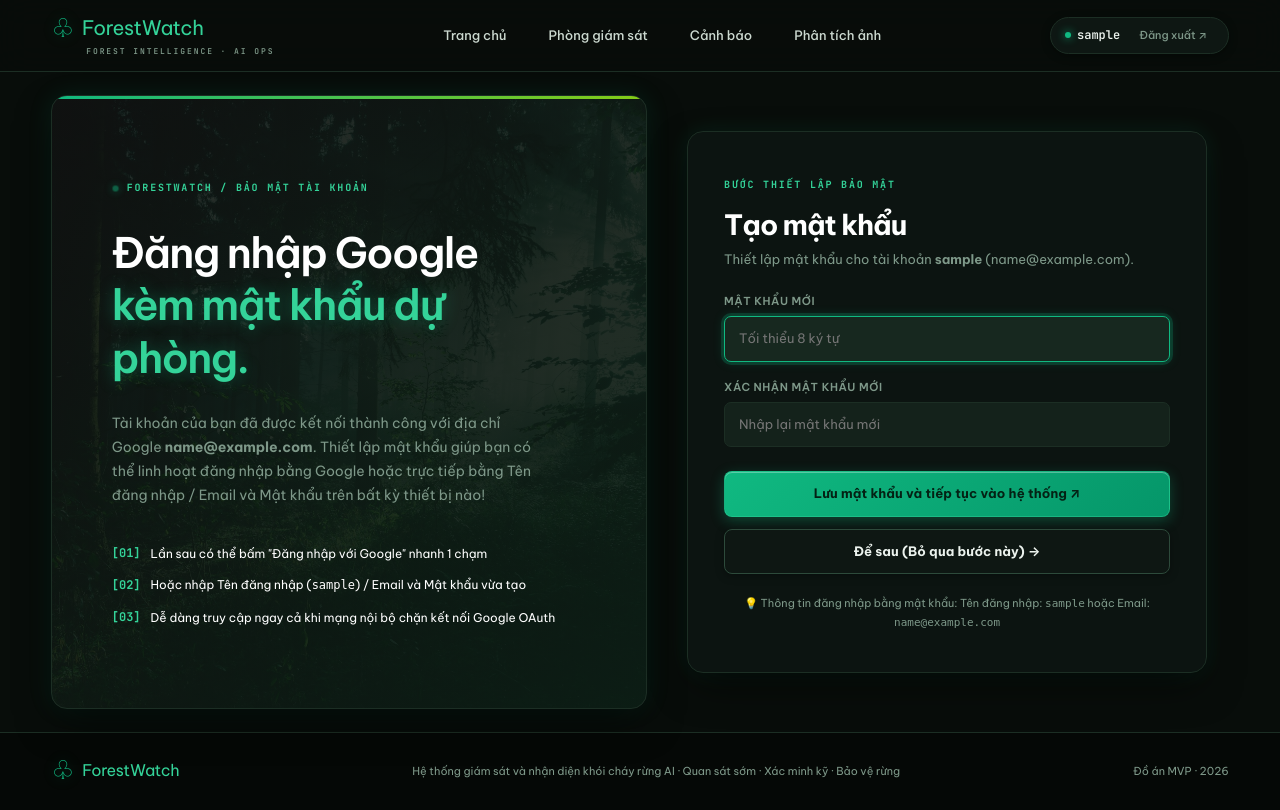
After one commit to Nguyenleduy0709/forestwatch-mvp, a Django app: page /auth/google/set-password/ in a window 1280 px wide. The commit adds this page. Run offline with Django 5.2, Linux system fonts and the light colour scheme; the visitor is signed in with stand-in values (Sample User, id 1); some libraries are stand-ins or nearby versions.

Commit message:
feat(auth): add password setup on Google login and support login by email or password

```diff
--- a/backend/forestwatch/settings.py
+++ b/backend/forestwatch/settings.py
@@ -47,6 +47,10 @@ STATIC_ROOT = BASE_DIR / 'staticfiles'
 # Evidence is served by an authenticated view, not a public media directory.
 MEDIA_ROOT = Path(os.getenv('MEDIA_ROOT', str(BASE_DIR / 'media')))
 DEFAULT_AUTO_FIELD = 'django.db.models.BigAutoField'
+AUTHENTICATION_BACKENDS = [
+    'monitor.auth_backend.EmailOrUsernameModelBackend',
+    'django.contrib.auth.backends.ModelBackend',
+]
 LOGIN_URL = 'login'
 LOGIN_REDIRECT_URL = os.getenv('LOGIN_REDIRECT_URL', 'dashboard')
 LOGOUT_REDIRECT_URL = 'home'
--- a/backend/forestwatch/urls.py
+++ b/backend/forestwatch/urls.py
@@ -18,6 +18,7 @@ urlpatterns = [
     path('logout/', views.logout_view, name='logout'),
     path('auth/google/login/', views.google_login, name='google_login'),
     path('auth/google/callback/', views.google_callback, name='google_callback'),
+    path('auth/google/set-password/', views.google_set_password, name='google_set_password'),
     path('dashboard/', views.dashboard, name='dashboard'),
     path('analyze/', views.analyze, name='analyze'),
     path('runs/<uuid:pk>/', views.detail, name='detail'),
--- a/backend/monitor/auth_views.py
+++ b/backend/monitor/auth_views.py
@@ -2,9 +2,15 @@ import logging
 import secrets
 from django.conf import settings
 from django.contrib import messages
-from django.contrib.auth import get_user_model, login, logout as auth_logout
+from django.contrib.auth import (
+    get_user_model,
+    login,
+    logout as auth_logout,
+    update_session_auth_hash,
+)
+from django.contrib.auth.decorators import login_required
 from django.shortcuts import redirect, render
-from .forms import RegisterForm
+from .forms import RegisterForm, SetPasswordForGoogleForm
 from .oauth import (
     exchange_code_for_tokens,
     fetch_google_user_info,
@@ -33,7 +39,7 @@ def register(request):
                 email=email,
                 password=password,
             )
-            login(request, user, backend='django.contrib.auth.backends.ModelBackend')
+            login(request, user, backend='monitor.auth_backend.EmailOrUsernameModelBackend')
             messages.success(
                 request,
                 f'Đăng ký tài khoản thành công! Chào mừng {user.username} đến với ForestWatch.'
@@ -97,9 +103,18 @@ def google_callback(request):
 
         user_info = fetch_google_user_info(access_token)
         user, created = get_or_create_google_user(user_info)
-        login(request, user, backend='django.contrib.auth.backends.ModelBackend')
+        login(request, user, backend='monitor.auth_backend.EmailOrUsernameModelBackend')
 
-        action = 'Tạo tài khoản mới và đăng nhập' if created else 'Đăng nhập'
+        # If user was just created or doesn't have a usable password yet, prompt password creation
+        if created or not user.has_usable_password():
+            messages.success(
+                request,
+                f'Đăng nhập tài khoản Google ({user.email}) thành công! '
+                f'Vui lòng thiết lập mật khẩu để lần sau có thể đăng nhập linh hoạt bằng tài khoản Google hoặc mật khẩu.'
+            )
+            return redirect('google_set_password')
+
+        action = 'Đăng nhập'
         messages.success(
             request,
             f'{action} thành công với tài khoản Google ({user.email})!'
@@ -115,6 +130,50 @@ def google_callback(request):
         return redirect('login')
 
 
+@login_required
+def google_set_password(request):
+    """
+    Allow users signed in via Google to create/set a password for their account.
+    Once created, they can log in via Google OAuth OR directly by typing their username/email + password.
+    """
+    next_url = request.session.get('google_oauth_next') or settings.LOGIN_REDIRECT_URL
+    if not next_url.startswith('/'):
+        next_url = settings.LOGIN_REDIRECT_URL
+
+    if request.method == 'POST':
+        if 'skip' in request.POST:
+            request.session.pop('google_oauth_next', None)
+            messages.info(
+                request,
+                'Bạn đã bỏ qua bước tạo mật khẩu. Bạn vẫn có thể đăng nhập bằng Google hoặc thiết lập mật khẩu sau.'
+            )
+            return redirect(next_url)
+
+        form = SetPasswordForGoogleForm(request.POST)
+        if form.is_valid():
+            new_password = form.cleaned_data['password']
+            user = request.user
+            user.set_password(new_password)
+            user.save()
+            update_session_auth_hash(request, user)
+            request.session.pop('google_oauth_next', None)
+            messages.success(
+                request,
+                f'Thiết lập mật khẩu thành công! Từ bây giờ, bạn có thể đăng nhập bằng tài khoản Google '
+                f'hoặc nhập trực tiếp Tên đăng nhập ({user.username}) / Email ({user.email}) cùng mật khẩu vừa tạo.'
+            )
+            return redirect(next_url)
+    else:
+        form = SetPasswordForGoogleForm()
+
+    return render(request, 'registration/set_password.html', {
+        'form': form,
+        'user': request.user,
+        'has_password': request.user.has_usable_password(),
+        'next_url': next_url,
+    })
+
+
 def logout_view(request):
     """Log out the current user and redirect to home."""
     if request.user.is_authenticated:
--- a/backend/monitor/forms.py
+++ b/backend/monitor/forms.py
@@ -183,3 +183,34 @@ class RegisterForm(forms.Form):
             except ValidationError as exc:
                 self.add_error('password', exc)
         return cleaned_data
+
+
+class SetPasswordForGoogleForm(forms.Form):
+    password = forms.CharField(
+        label='Mật khẩu mới',
+        widget=forms.PasswordInput(attrs={
+            'placeholder': 'Tối thiểu 8 ký tự',
+            'autocomplete': 'new-password',
+            'autofocus': True,
+        }),
+    )
+    password_confirm = forms.CharField(
+        label='Xác nhận mật khẩu',
+        widget=forms.PasswordInput(attrs={
+            'placeholder': 'Nhập lại mật khẩu mới',
+            'autocomplete': 'new-password',
+        }),
+    )
+
+    def clean(self):
+        cleaned_data = super().clean()
+        password = cleaned_data.get('password')
+        password_confirm = cleaned_data.get('password_confirm')
+        if password and password_confirm and password != password_confirm:
+            self.add_error('password_confirm', 'Mật khẩu xác nhận không khớp.')
+        if password:
+            try:
+                validate_password(password)
+            except ValidationError as exc:
+                self.add_error('password', exc)
+        return cleaned_data
--- a/backend/monitor/views.py
+++ b/backend/monitor/views.py
@@ -28,6 +28,7 @@ from .auth_views import (
     register,
     google_login,
     google_callback,
+    google_set_password,
     logout_view,
 )
 
--- a/frontend/templates/registration/login.html
+++ b/frontend/templates/registration/login.html
@@ -44,7 +44,7 @@
     <form method="post" id="login-form">
       {% csrf_token %}
       {{ form.non_field_errors }}
-      <label for="id_username">Tên đăng nhập</label>
+      <label for="id_username">Tên đăng nhập hoặc Email</label>
       {{ form.username }}
       <label for="id_password">Mật khẩu</label>
       {{ form.password }}
--- /dev/null
+++ b/frontend/templates/registration/set_password.html
@@ -0,0 +1,60 @@
+{% extends 'base.html' %}
+{% block title %}Thiết lập mật khẩu — ForestWatch{% endblock %}
+
+{% block content %}
+<main class="login-layout">
+  <div class="login-visual">
+    <span class="eyebrow light"><i></i> FORESTWATCH / BẢO MẬT TÀI KHOẢN</span>
+    <h1>Đăng nhập Google<br><em>kèm mật khẩu dự phòng.</em></h1>
+    <p style="margin-top: 16px; font-size: 14px; max-width: 440px;">
+      Tài khoản của bạn đã được kết nối thành công với địa chỉ Google <b>{{ user.email }}</b>.
+      Thiết lập mật khẩu giúp bạn có thể linh hoạt đăng nhập bằng Google hoặc trực tiếp bằng Tên đăng nhập / Email và Mật khẩu trên bất kỳ thiết bị nào!
+    </p>
+
+    <div style="margin-top: 36px; display: flex; flex-direction: column; gap: 12px; font-size: 12px;">
+      <div style="display:flex; align-items:center; gap:10px;">
+        <span style="color:var(--forest-light); font-family:var(--font-mono); font-weight:700;">[01]</span>
+        <span>Lần sau có thể bấm "Đăng nhập với Google" nhanh 1 chạm</span>
+      </div>
+      <div style="display:flex; align-items:center; gap:10px;">
+        <span style="color:var(--forest-light); font-family:var(--font-mono); font-weight:700;">[02]</span>
+        <span>Hoặc nhập Tên đăng nhập (<code>{{ user.username }}</code>) / Email và Mật khẩu vừa tạo</span>
+      </div>
+      <div style="display:flex; align-items:center; gap:10px;">
+        <span style="color:var(--forest-light); font-family:var(--font-mono); font-weight:700;">[03]</span>
+        <span>Dễ dàng truy cập ngay cả khi mạng nội bộ chặn kết nối Google OAuth</span>
+      </div>
+    </div>
+  </div>
+
+  <section class="login-card auth-card-wide">
+    <span class="eyebrow">BƯỚC THIẾT LẬP BẢO MẬT</span>
+    <h2>Tạo mật khẩu</h2>
+    <p>Thiết lập mật khẩu cho tài khoản <strong>{{ user.username }}</strong> ({{ user.email }}).</p>
+
+    <form method="post" id="set-password-form">
+      {% csrf_token %}
+      {{ form.non_field_errors }}
+
+      <label for="id_password">Mật khẩu mới</label>
+      {{ form.password }}
+      {{ form.password.errors }}
+
+      <label for="id_password_confirm">Xác nhận mật khẩu mới</label>
+      {{ form.password_confirm }}
+      {{ form.password_confirm.errors }}
+
+      <div style="margin-top: 24px; display: flex; flex-direction: column; gap: 12px;">
+        <button type="submit" class="button full" style="margin-top:0;">Lưu mật khẩu và tiếp tục vào hệ thống ↗</button>
+        <button type="submit" name="skip" value="1" class="button secondary full" style="margin-top:0;" title="Bỏ qua bước này và tiếp tục">
+          Để sau (Bỏ qua bước này) →
+        </button>
+      </div>
+    </form>
+
+    <div class="auth-footer" style="margin-top: 20px; font-size: 11px;">
+      💡 Thông tin đăng nhập bằng mật khẩu: Tên đăng nhập: <code>{{ user.username }}</code> hoặc Email: <code>{{ user.email }}</code>
+    </div>
+  </section>
+</main>
+{% endblock %}
```
Also changed, not shown: backend/monitor/auth_backend.py (added, +27 -0 lines), backend/monitor/tests.py (+44 -2 lines).
